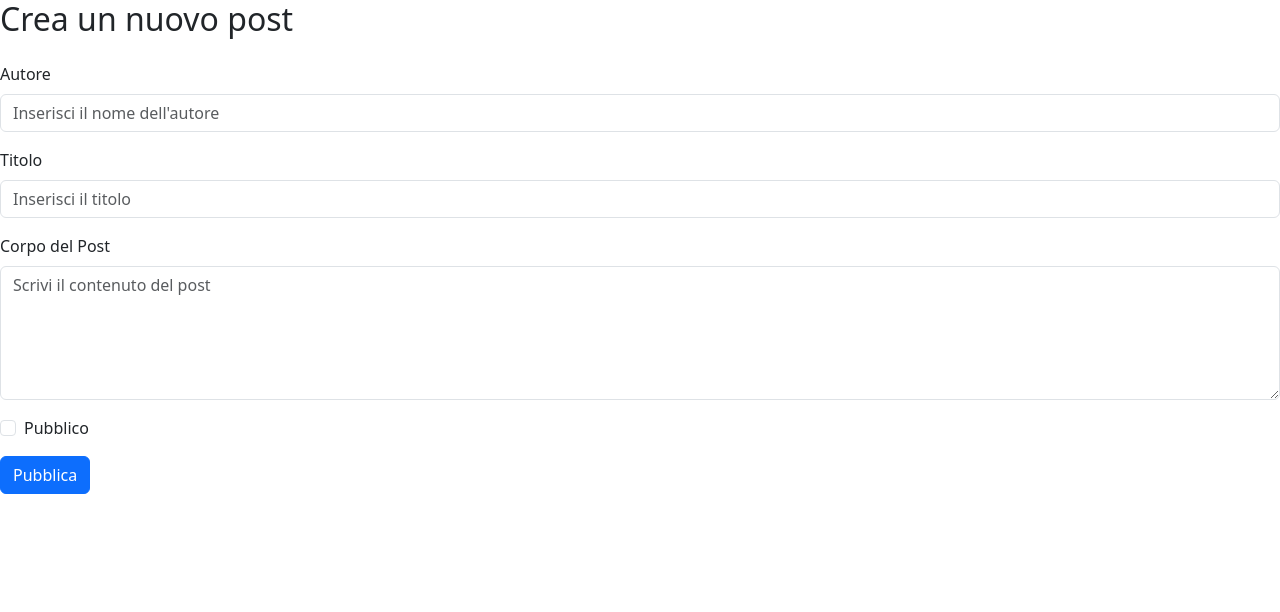
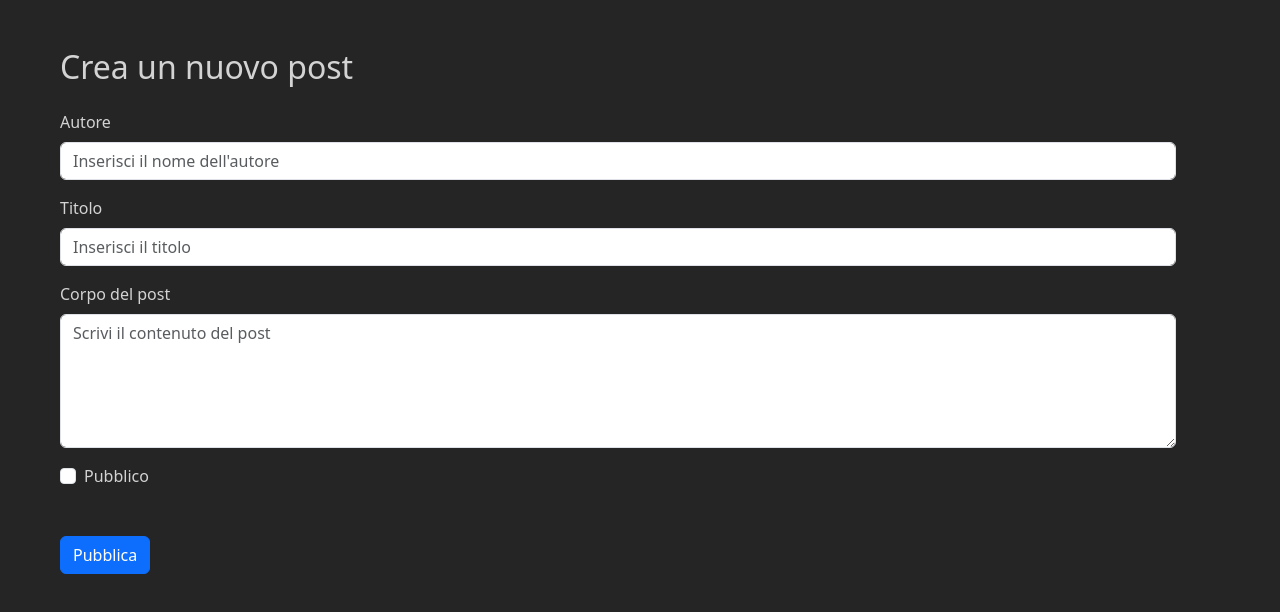
Before and after one commit to antonella1986/react-post-form, a React (Vite) app: page / in a window 1280 px wide. Shown: the top 612 px of the page. Built offline with nearby package versions, Linux system fonts and the light colour scheme.

Commit message:
add comments and style

```diff
--- a/src/App.jsx
+++ b/src/App.jsx
@@ -2,19 +2,24 @@
 
 function App() {
 
-  //inizializzo la funzione per gestire l'invio del form
+  //inizializzo la funzione per gestire l'invio del form e il fetch
   const handleSubmit = (e) => {
     e.preventDefault();
     console.log("Dati inseriti:", formData);
 
     fetch("https://67c5b4f3351c081993fb1ab6.mockapi.io/api/posts", {
+      //specifico che sto inviando dati. senza specificarlo, la richiesta predefinita è GET
       method: POST,
+      //specifico che i dati che sto inviando sono in formato JSON, così il server sa come interpretarli
       headers: {
         "Content-Type": "application/json",
       },
+      //converto i dati del form (formData) in formato JSON per l'invio
       body: JSON.stringify(formData),
     })
+      //attendo la risposta, e se non ci sono errori la converto in JSON
       .then(res => res.json())
+      //ora che ho accesso ai dati, posso stamparli in console
       .then(data => {
         console.log(data)
       })
@@ -49,6 +54,7 @@
 
   return (
     <>
+    <div className="container">
       <h2 class="mb-4">Crea un nuovo post</h2>
       <form onSubmit={handleSubmit}>
           <div className="mb-3">
@@ -80,7 +86,7 @@
           </div>
 
           <div className="mb-3">
-              <label htmlFor="body" className="form-label">Corpo del Post</label>
+              <label htmlFor="body" className="form-label">Corpo del post</label>
               <textarea
               className="form-control"
               id="body"
@@ -106,7 +112,7 @@
 
           <button type="submit" class="btn btn-primary">Pubblica</button>
       </form>
-
+    </div>
     </>
   )
 }
--- a/src/index.css
+++ b/src/index.css
@@ -1,2 +1,24 @@
 @import 'bootstrap';
 @import 'bootstrap-icons';
+
+* {
+  padding: 0;
+  margin: 0;
+  box-sizing: border-box;
+}
+
+body {
+  background-color: #262525;
+  color: lightgrey;
+}
+
+.container {
+  margin: 3rem;
+  display: flex;
+  flex-direction: column;
+  justify-content: center;
+}
+
+button {
+  margin-top: 2rem;
+}
```
